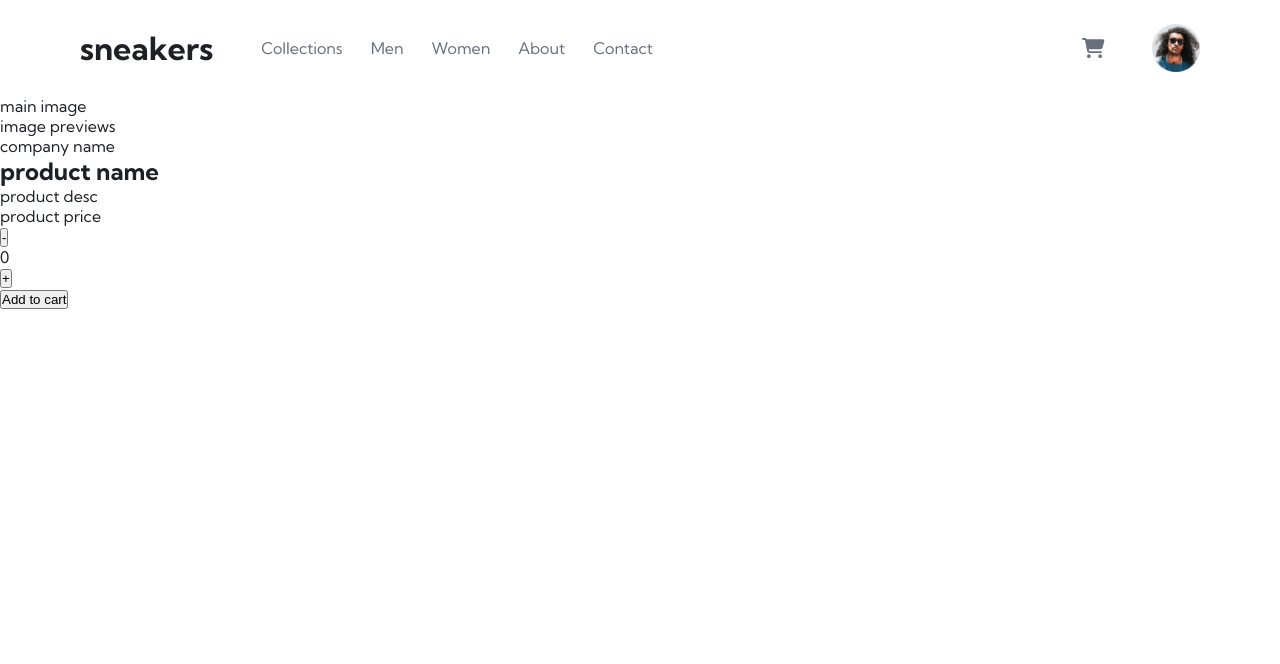
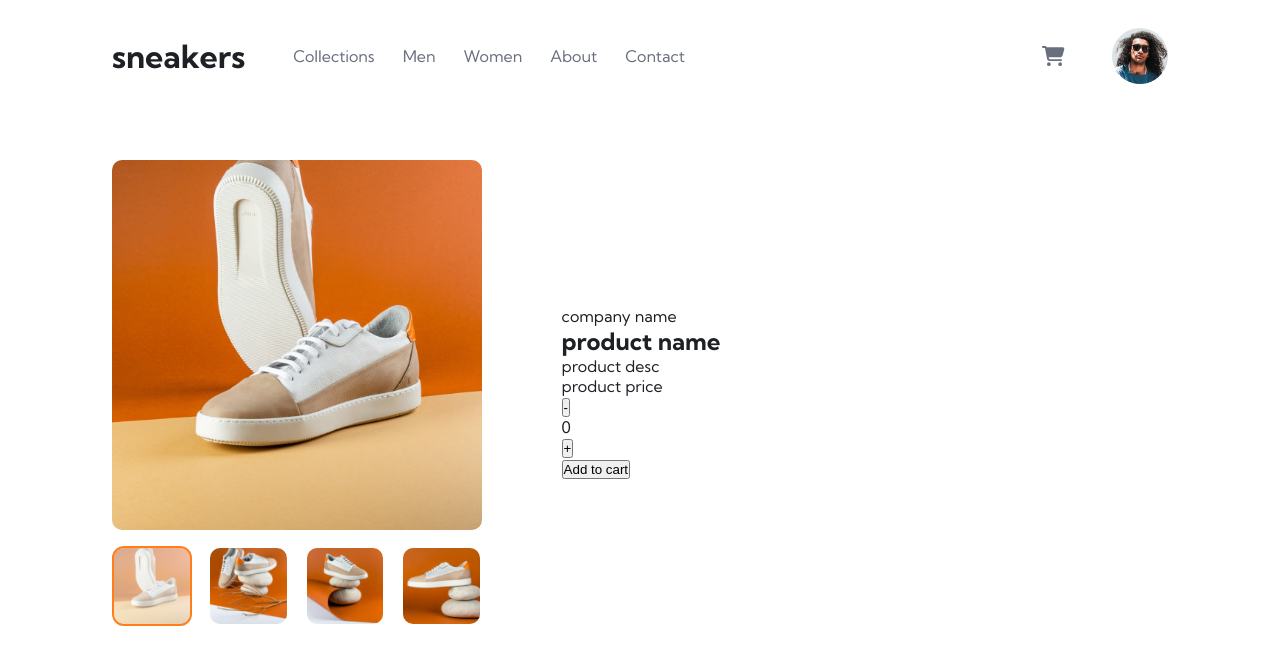
Before and after one commit to jamesspearsv/product-page, a React (Vite) app: page / in a window 1280 px wide. Shown: the top 664 px of the page. Built offline with nearby package versions, Linux system fonts and the light colour scheme.

Commit message:
Build image viewer component

```diff
--- /dev/null
+++ b/src/App.module.css
@@ -0,0 +1,3 @@
+.container {
+  padding: var(--container-padding);
+}
--- a/src/App.tsx
+++ b/src/App.tsx
@@ -1,11 +1,12 @@
 import Nav from './components/Nav';
 import ProductPage from './pages/ProductPage';
+import styles from './App.module.css';
 
 function App() {
   return (
     <>
       <Nav />
-      <main>
+      <main className={styles.container}>
         <ProductPage />
       </main>
     </>
--- a/src/assets/product.json
+++ b/src/assets/product.json
@@ -2,5 +2,23 @@
   "product_name": "Fall Limited Edition Sneakers",
   "product_desc": "These low-profile sneakers are your perfect casual wear companion. Featuring a durable rubber outer sole, they'll withstand everything the weather can offer.",
   "price_usd": 250.0,
-  "sale_usd": 125.0
+  "sale_usd": 125.0,
+  "images": {
+    "image1": {
+      "main": "/public/images/image-product-1.jpg",
+      "thumbnail": "/public/images/image-product-1-thumbnail.jpg"
+    },
+    "image2": {
+      "main": "/public/images/image-product-2.jpg",
+      "thumbnail": "/public/images/image-product-2-thumbnail.jpg"
+    },
+    "image3": {
+      "main": "/public/images/image-product-3.jpg",
+      "thumbnail": "/public/images/image-product-3-thumbnail.jpg"
+    },
+    "image4": {
+      "main": "/public/images/image-product-4.jpg",
+      "thumbnail": "/public/images/image-product-4-thumbnail.jpg"
+    }
+  }
 }
--- a/src/components/ImageCarousel.tsx
+++ /dev/null
@@ -1,8 +0,0 @@
-export default function ImageCarousel() {
-  return (
-    <div>
-      <div>main image</div>
-      <div>image previews</div>
-    </div>
-  );
-}
--- /dev/null
+++ b/src/components/ImageViewer.module.css
@@ -0,0 +1,44 @@
+.container {
+  display: flex;
+  flex-direction: column;
+  gap: 1rem;
+  width: 35%;
+}
+
+.container img {
+  border: none;
+  border-radius: 10px;
+}
+
+.main img {
+  width: 100%;
+}
+
+.previews {
+  display: flex;
+  gap: 1rem;
+  justify-content: space-between;
+  align-items: center;
+  cursor: pointer;
+}
+
+.previews div {
+  border: solid 2px var(--color-white);
+  border-radius: 12px;
+  display: flex;
+  justify-content: center;
+  align-items: center;
+}
+
+.previews img {
+  width: 100%;
+  height: 100%;
+}
+
+.previews div.active {
+  border-color: var(--color-orange);
+}
+
+.active img {
+  opacity: 50%;
+}
--- /dev/null
+++ b/src/components/ImageViewer.tsx
@@ -0,0 +1,46 @@
+import { useState } from 'react';
+import { Product } from '../product';
+import styles from './ImageViewer.module.css';
+
+type ImageViewerProps = {
+  product: Product;
+};
+
+export default function ImageViewer({ product }: ImageViewerProps) {
+  // get an array of keys from product images object
+  const images = Object.keys(product.images);
+  // tract active images and default to index 0
+  const [activeImage, setActiveImage] = useState(images[0]);
+
+  // parse and set new active image on preview click
+  function handleImageChange(event: React.MouseEvent<HTMLDivElement>) {
+    const target = event.currentTarget;
+    if (!target) return;
+    setActiveImage(target.dataset.image || images[0]);
+  }
+
+  return (
+    <div className={styles.container}>
+      <div className={styles.main}>
+        <img
+          src={product.images[activeImage].main}
+          alt="An image of a pair of sneakers with an orange background"
+        />
+      </div>
+      <div className={styles.previews}>
+        {images.map((image) => (
+          <div
+            data-image={image}
+            onClick={handleImageChange}
+            className={activeImage === image ? styles.active : ''}
+          >
+            <img
+              src={product.images[image].thumbnail}
+              alt="An image of a pair of sneakers with an orange background"
+            />
+          </div>
+        ))}
+      </div>
+    </div>
+  );
+}
--- a/src/components/Nav.module.css
+++ b/src/components/Nav.module.css
@@ -1,10 +1,10 @@
 .nav {
-  height: 6rem;
+  height: 7rem;
   display: flex;
   align-items: center;
   width: 100%;
   justify-content: space-between;
-  padding: 0 5rem;
+  padding: var(--container-padding);
 }
 
 .listContainer {
--- a/src/index.css
+++ b/src/index.css
@@ -11,6 +11,7 @@
   --font-size: 16px;
   --weight-normal: 400;
   --weight-bold: 700;
+  --container-padding: 0 7rem;
 }
 
 * {
@@ -25,3 +26,7 @@ html {
   font-family: 'Kumbh Sans', sans-serif;
   font-size: 16px;
 }
+
+img {
+  display: block;
+}
--- a/src/pages/ProductPage.tsx
+++ b/src/pages/ProductPage.tsx
@@ -1,15 +1,24 @@
 import ActionButtons from '../components/ActionButtons';
-import ImageCarousel from '../components/ImageCarousel';
+import ImageViewer from '../components/ImageViewer';
 import ProductInfo from '../components/ProductInfo';
+import product from '../assets/product.json';
 
 export default function ProductPage() {
+  console.log(product);
   return (
-    <>
-      <ImageCarousel />
+    <div
+      style={{
+        display: 'flex',
+        alignItems: 'center',
+        gap: '5rem',
+        marginTop: '3rem',
+      }}
+    >
+      <ImageViewer product={product} />
       <div>
         <ProductInfo />
         <ActionButtons />
       </div>
-    </>
+    </div>
   );
 }
```
Also changed, not shown: src/product.d.ts (+2 -5 lines).
